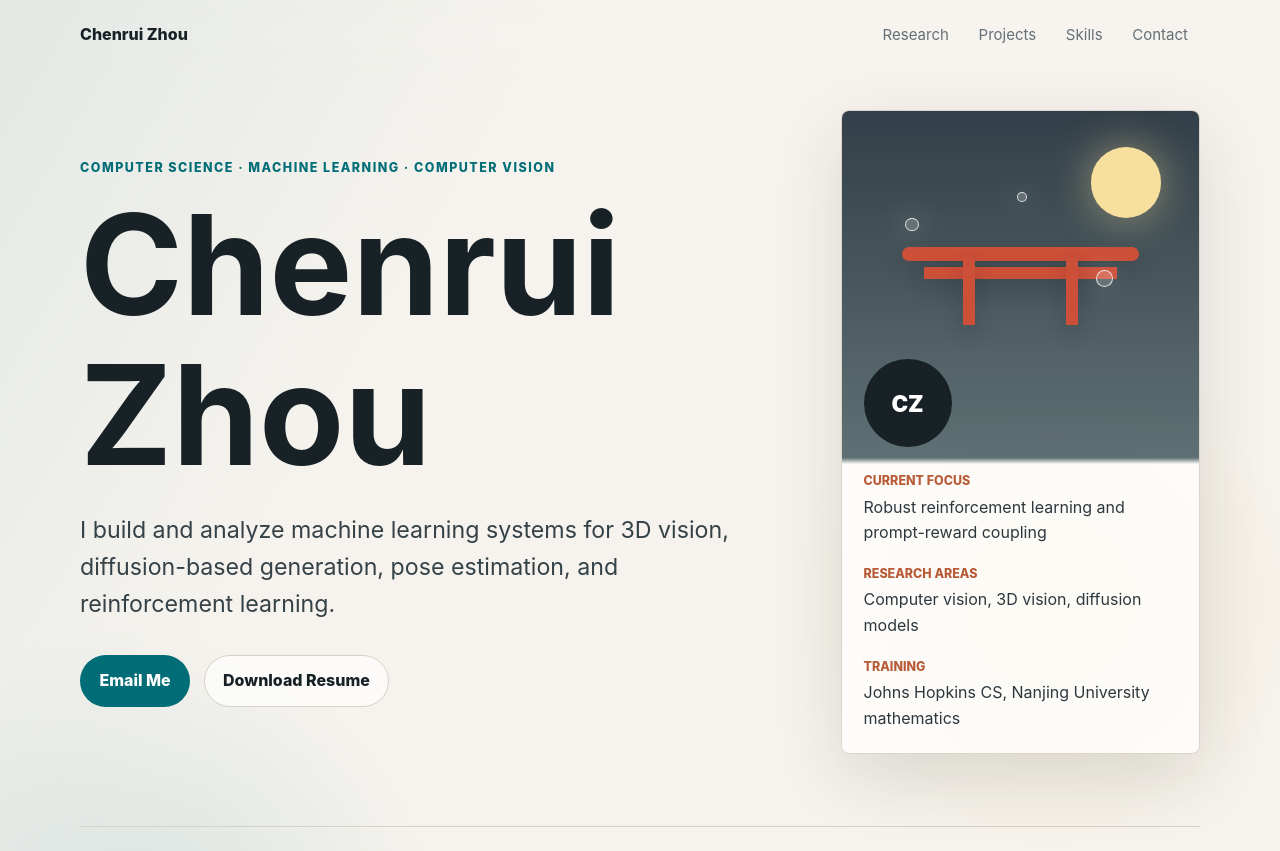
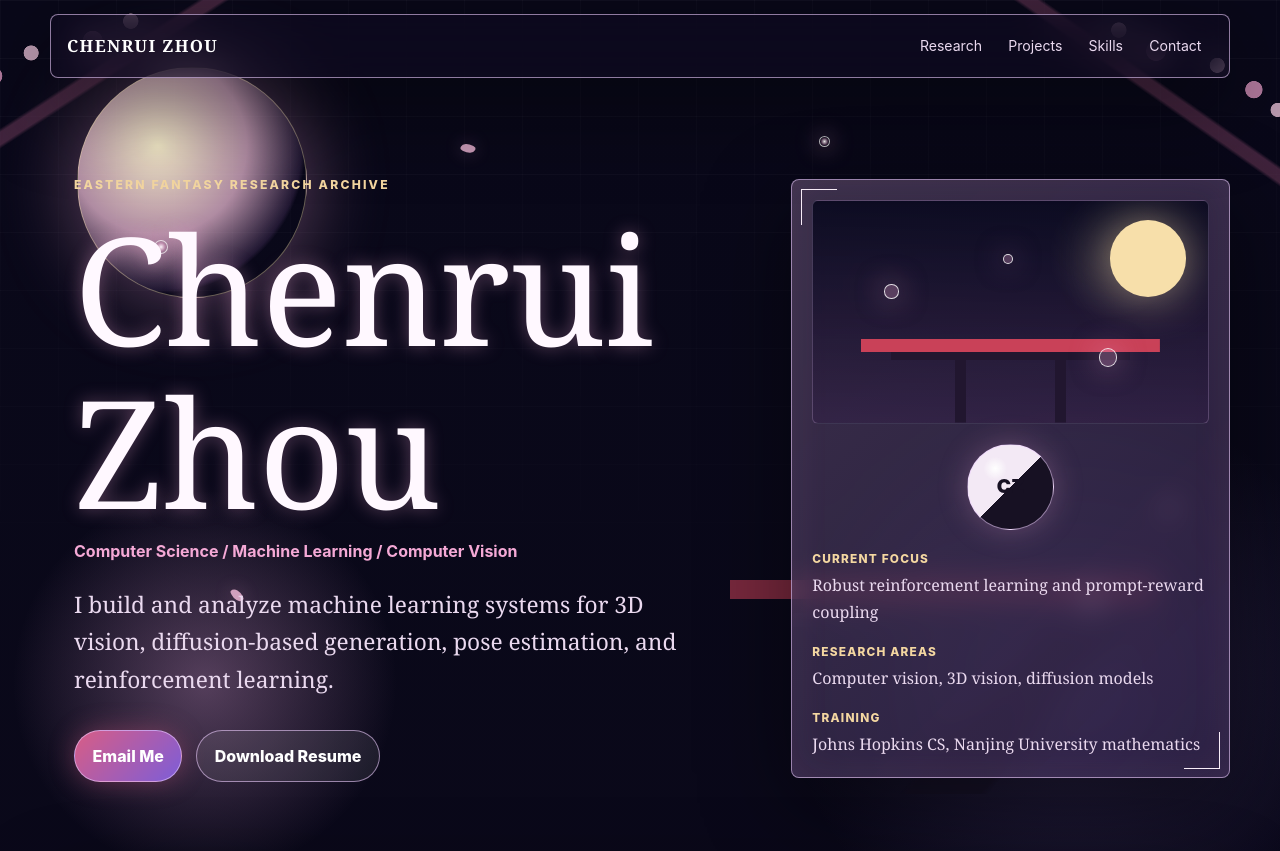
Before and after one commit to CZ0012/CZ0012.github.io, a plain HTML site: page index.html in a window 1280 px wide. Shown: the top 851 px of the page. Drawn offline with Linux system fonts and the light colour scheme.

Commit message:
Apply eastern fantasy theme

```diff
--- a/index.html
+++ b/index.html
@@ -11,6 +11,20 @@
     <link rel="stylesheet" href="styles.css" />
   </head>
   <body>
+    <div class="scene" aria-hidden="true">
+      <div class="night-moon"></div>
+      <div class="sakura-branch branch-left"></div>
+      <div class="sakura-branch branch-right"></div>
+      <div class="shrine-silhouette"></div>
+      <div class="danmaku d1"></div>
+      <div class="danmaku d2"></div>
+      <div class="danmaku d3"></div>
+      <div class="petal p1"></div>
+      <div class="petal p2"></div>
+      <div class="petal p3"></div>
+      <div class="petal p4"></div>
+    </div>
+
     <header class="site-header" aria-label="Primary navigation">
       <a class="brand" href="#top">Chenrui Zhou</a>
       <nav class="nav-links" aria-label="Sections">
@@ -24,8 +38,9 @@
     <main id="top">
       <section class="hero section">
         <div class="hero-copy">
-          <p class="eyebrow">Computer Science · Machine Learning · Computer Vision</p>
+          <p class="eyebrow">Eastern Fantasy Research Archive</p>
           <h1>Chenrui Zhou</h1>
+          <p class="hero-subtitle">Computer Science / Machine Learning / Computer Vision</p>
           <p class="hero-text">
             I build and analyze machine learning systems for 3D vision,
             diffusion-based generation, pose estimation, and reinforcement learning.
@@ -36,15 +51,9 @@
           </div>
         </div>
 
-        <aside class="profile-panel" aria-label="Profile summary">
+        <aside class="profile-panel ornate-panel" aria-label="Profile summary">
           <div class="hero-art" aria-hidden="true">
             <div class="moon"></div>
-            <div class="torii">
-              <span></span>
-              <span></span>
-              <span></span>
-              <span></span>
-            </div>
             <div class="spell-orb orb-one"></div>
             <div class="spell-orb orb-two"></div>
             <div class="spell-orb orb-three"></div>
@@ -67,7 +76,7 @@
         </aside>
       </section>
 
-      <section class="section about" aria-labelledby="about-title">
+      <section class="section about ornate-panel" aria-labelledby="about-title">
         <div class="section-heading">
           <p class="eyebrow">About</p>
           <h2 id="about-title">Research-oriented CS and ML background</h2>
@@ -81,7 +90,7 @@
         </p>
       </section>
 
-      <section class="section split" aria-labelledby="education-title">
+      <section class="section split ornate-panel" aria-labelledby="education-title">
         <div class="section-heading">
           <p class="eyebrow">Education</p>
           <h2 id="education-title">Academic training</h2>
@@ -100,7 +109,7 @@
         </div>
       </section>
 
-      <section id="research" class="section" aria-labelledby="research-title">
+      <section id="research" class="section ornate-panel" aria-labelledby="research-title">
         <div class="section-heading">
           <p class="eyebrow">Experience and Research</p>
           <h2 id="research-title">Selected work</h2>
@@ -144,7 +153,7 @@
         </div>
       </section>
 
-      <section id="projects" class="section split" aria-labelledby="projects-title">
+      <section id="projects" class="section split ornate-panel" aria-labelledby="projects-title">
         <div class="section-heading">
           <p class="eyebrow">Projects</p>
           <h2 id="projects-title">Independent technical work</h2>
@@ -163,7 +172,7 @@
         </article>
       </section>
 
-      <section id="skills" class="section" aria-labelledby="skills-title">
+      <section id="skills" class="section ornate-panel" aria-labelledby="skills-title">
         <div class="section-heading">
           <p class="eyebrow">Skills</p>
           <h2 id="skills-title">Technical toolkit</h2>
@@ -188,7 +197,7 @@
         </div>
       </section>
 
-      <section class="section split" aria-labelledby="awards-title">
+      <section class="section split ornate-panel" aria-labelledby="awards-title">
         <div class="section-heading">
           <p class="eyebrow">Awards</p>
           <h2 id="awards-title">Recognition</h2>
@@ -205,7 +214,7 @@
         </div>
       </section>
 
-      <section id="contact" class="contact section" aria-labelledby="contact-title">
+      <section id="contact" class="contact section ornate-panel" aria-labelledby="contact-title">
         <div>
           <p class="eyebrow">Contact</p>
           <h2 id="contact-title">Open to research and engineering conversations</h2>
@@ -215,7 +224,7 @@
     </main>
 
     <footer class="site-footer">
-      <p>© <span id="year"></span> Chenrui Zhou. Built for GitHub Pages.</p>
+      <p>(c) <span id="year"></span> Chenrui Zhou. Built for GitHub Pages.</p>
     </footer>
 
     <script src="script.js"></script>
--- a/styles.css
+++ b/styles.css
@@ -1,17 +1,20 @@
 :root {
-  color-scheme: light;
-  --bg: #f6f3ee;
-  --surface: #ffffff;
-  --surface-soft: #ece7df;
-  --ink: #172126;
-  --muted: #657077;
-  --line: #d8d1c7;
-  --accent: #006d77;
-  --accent-dark: #004f57;
-  --accent-warm: #b85c38;
-  --shadow: 0 24px 70px rgba(23, 33, 38, 0.12);
+  color-scheme: dark;
+  --bg: #090819;
+  --ink: #f8edf8;
+  --soft-ink: #ead9ef;
+  --muted: #c8b2d4;
+  --panel: rgba(43, 30, 63, 0.62);
+  --panel-strong: rgba(35, 24, 55, 0.82);
+  --line: rgba(238, 205, 255, 0.58);
+  --line-soft: rgba(238, 205, 255, 0.22);
+  --accent: #f5a9d6;
+  --accent-2: #bda2ff;
+  --accent-3: #f4d7a1;
+  --red: #c94158;
+  --shadow: 0 26px 90px rgba(0, 0, 0, 0.48);
   --radius: 8px;
-  --max-width: 1120px;
+  --max-width: 1180px;
 }
 
 * {
@@ -23,22 +26,164 @@
 }
 
 body {
+  min-height: 100vh;
   margin: 0;
   background:
-    radial-gradient(circle at 82% 14%, rgba(236, 209, 126, 0.22), transparent 17rem),
-    radial-gradient(circle at 10% 22%, rgba(0, 109, 119, 0.13), transparent 20rem),
-    linear-gradient(120deg, rgba(0, 109, 119, 0.08), transparent 32rem),
-    linear-gradient(320deg, rgba(184, 92, 56, 0.1), transparent 28rem),
+    radial-gradient(circle at 16% 18%, rgba(230, 167, 219, 0.34), transparent 12rem),
+    radial-gradient(circle at 84% 18%, rgba(132, 107, 190, 0.25), transparent 18rem),
+    linear-gradient(180deg, rgba(9, 8, 25, 0.76), rgba(14, 10, 28, 0.93)),
     var(--bg);
   color: var(--ink);
-  font-family:
-    Inter, ui-sans-serif, system-ui, -apple-system, BlinkMacSystemFont, "Segoe UI",
-    sans-serif;
-  line-height: 1.6;
+  font-family: "Georgia", "Times New Roman", ui-serif, serif;
+  line-height: 1.65;
+  overflow-x: hidden;
+}
+
+body::before {
+  position: fixed;
+  inset: 0;
+  z-index: -3;
+  background:
+    linear-gradient(rgba(255, 255, 255, 0.035) 1px, transparent 1px),
+    linear-gradient(90deg, rgba(255, 255, 255, 0.025) 1px, transparent 1px);
+  background-size: 58px 58px;
+  content: "";
+  mask-image: linear-gradient(to bottom, black, transparent 85%);
 }
 
 a {
   color: inherit;
+}
+
+.scene,
+.scene > * {
+  pointer-events: none;
+}
+
+.scene {
+  position: fixed;
+  inset: 0;
+  z-index: -2;
+  overflow: hidden;
+}
+
+.night-moon {
+  position: absolute;
+  top: 4.2rem;
+  left: 6vw;
+  width: clamp(9rem, 18vw, 17rem);
+  aspect-ratio: 1;
+  border: 1px solid rgba(255, 233, 178, 0.38);
+  border-radius: 50%;
+  background: radial-gradient(circle at 35% 34%, rgba(255, 245, 209, 0.95), rgba(247, 196, 221, 0.7) 42%, rgba(141, 95, 166, 0.18) 68%, transparent 70%);
+  box-shadow: 0 0 80px rgba(245, 169, 214, 0.38);
+}
+
+.shrine-silhouette {
+  position: absolute;
+  right: -7rem;
+  bottom: -3rem;
+  width: min(46rem, 72vw);
+  height: 28rem;
+  opacity: 0.58;
+  background:
+    linear-gradient(var(--red), var(--red)) 24% 42% / 58% 1.2rem no-repeat,
+    linear-gradient(#241833, #241833) 32% 49% / 42% 0.85rem no-repeat,
+    linear-gradient(#241833, #241833) 38% 49% / 1.2rem 34% no-repeat,
+    linear-gradient(#241833, #241833) 67% 49% / 1.2rem 34% no-repeat,
+    linear-gradient(130deg, transparent 44%, #161024 45% 55%, transparent 56%) 46% 80% / 80% 40% no-repeat;
+  filter: blur(0.2px);
+}
+
+.sakura-branch {
+  position: absolute;
+  width: 28rem;
+  height: 11rem;
+  opacity: 0.72;
+  background:
+    radial-gradient(circle at 14% 54%, #ffd3e9 0 0.42rem, transparent 0.46rem),
+    radial-gradient(circle at 20% 45%, #f0a4ce 0 0.52rem, transparent 0.56rem),
+    radial-gradient(circle at 29% 35%, #ffd3e9 0 0.45rem, transparent 0.49rem),
+    radial-gradient(circle at 43% 33%, #f1a7d5 0 0.6rem, transparent 0.64rem),
+    radial-gradient(circle at 52% 25%, #ffd3e9 0 0.46rem, transparent 0.5rem),
+    linear-gradient(155deg, transparent 45%, rgba(95, 52, 81, 0.9) 46% 49%, transparent 50%);
+}
+
+.branch-left {
+  top: -1.4rem;
+  left: -6rem;
+  transform: rotate(-8deg);
+}
+
+.branch-right {
+  top: -0.8rem;
+  right: -4rem;
+  transform: scaleX(-1) rotate(-10deg);
+}
+
+.danmaku,
+.petal {
+  position: absolute;
+  border-radius: 50%;
+}
+
+.danmaku {
+  border: 1px solid rgba(255, 255, 255, 0.75);
+  background: radial-gradient(circle, white, rgba(245, 169, 214, 0.35) 48%, transparent 70%);
+  box-shadow: 0 0 22px rgba(245, 169, 214, 0.65);
+}
+
+.d1 {
+  top: 30%;
+  left: 12%;
+  width: 0.9rem;
+  height: 0.9rem;
+}
+
+.d2 {
+  top: 17%;
+  left: 64%;
+  width: 0.7rem;
+  height: 0.7rem;
+}
+
+.d3 {
+  right: 14%;
+  bottom: 24%;
+  width: 1.1rem;
+  height: 1.1rem;
+}
+
+.petal {
+  width: 0.9rem;
+  height: 0.55rem;
+  border-radius: 70% 20% 70% 20%;
+  background: rgba(255, 196, 228, 0.78);
+  box-shadow: 0 0 18px rgba(245, 169, 214, 0.3);
+}
+
+.p1 {
+  top: 18%;
+  left: 36%;
+  transform: rotate(28deg);
+}
+
+.p2 {
+  top: 35%;
+  right: 31%;
+  transform: rotate(-24deg);
+}
+
+.p3 {
+  bottom: 25%;
+  left: 18%;
+  transform: rotate(62deg);
+}
+
+.p4 {
+  bottom: 36%;
+  right: 8%;
+  transform: rotate(-42deg);
 }
 
 .site-header {
@@ -50,62 +195,78 @@
   justify-content: space-between;
   gap: 1rem;
   width: min(100% - 2rem, var(--max-width));
-  margin: 0 auto;
-  padding: 1rem 0;
+  margin: 0.85rem auto 0;
+  padding: 0.8rem 1rem;
+  border: 1px solid var(--line);
+  border-radius: var(--radius);
+  background: rgba(16, 12, 34, 0.58);
+  box-shadow: var(--shadow);
   backdrop-filter: blur(18px);
 }
 
 .brand,
-.nav-links a {
+.nav-links a,
+.button,
+.contact-link {
   text-decoration: none;
 }
 
 .brand {
-  color: var(--ink);
+  color: white;
+  font-size: 1.05rem;
   font-weight: 800;
+  letter-spacing: 0.08em;
+  text-transform: uppercase;
 }
 
 .nav-links {
   display: flex;
   align-items: center;
-  gap: 0.35rem;
-  color: var(--muted);
-  font-size: 0.94rem;
+  gap: 0.2rem;
+  color: var(--soft-ink);
+  font-family: Inter, ui-sans-serif, system-ui, -apple-system, BlinkMacSystemFont, "Segoe UI", sans-serif;
+  font-size: 0.88rem;
 }
 
 .nav-links a {
   border-radius: 999px;
-  padding: 0.45rem 0.75rem;
+  padding: 0.42rem 0.72rem;
 }
 
 .nav-links a:hover,
 .nav-links a:focus-visible {
-  background: rgba(255, 255, 255, 0.74);
-  color: var(--ink);
+  background: rgba(245, 169, 214, 0.16);
+  color: white;
   outline: none;
 }
 
 .section {
   width: min(100% - 2rem, var(--max-width));
-  margin: 0 auto;
-  padding: 4.5rem 0;
+  margin: 1.1rem auto;
+  padding: clamp(1.35rem, 3vw, 2.1rem);
 }
 
 .hero {
   display: grid;
-  min-height: calc(100vh - 5rem);
+  min-height: calc(100vh - 7rem);
   align-items: center;
-  grid-template-columns: minmax(0, 1.1fr) minmax(20rem, 0.58fr);
-  gap: clamp(2rem, 7vw, 5rem);
-  padding-top: 2.5rem;
+  grid-template-columns: minmax(0, 1.05fr) minmax(20rem, 0.68fr);
+  gap: clamp(1.5rem, 5vw, 4rem);
+  margin-top: 1.6rem;
+  padding: clamp(1.5rem, 4vw, 3rem) 0;
+}
+
+.hero-copy {
+  padding: clamp(1rem, 2vw, 1.5rem);
 }
 
 .eyebrow {
   margin: 0 0 0.75rem;
-  color: var(--accent);
-  font-size: 0.78rem;
+  color: var(--accent-3);
+  font-family: Inter, ui-sans-serif, system-ui, -apple-system, BlinkMacSystemFont, "Segoe UI", sans-serif;
+  font-size: 0.76rem;
   font-weight: 800;
-  letter-spacing: 0.12em;
+  letter-spacing: 0.18em;
   text-transform: uppercase;
 }
 
@@ -121,27 +282,41 @@
 h3 {
   margin: 0;
   line-height: 1.08;
+  text-shadow: 0 0 18px rgba(245, 169, 214, 0.35);
 }
 
 h1 {
-  max-width: 10ch;
-  font-size: clamp(4rem, 12vw, 8.7rem);
+  max-width: 9ch;
+  color: #fff8ff;
+  font-size: clamp(4.8rem, 12vw, 9.4rem);
+  font-weight: 500;
 }
 
 h2 {
   max-width: 18ch;
-  font-size: clamp(2rem, 5vw, 4.5rem);
+  color: white;
+  font-size: clamp(1.8rem, 4.5vw, 4rem);
+  font-weight: 500;
 }
 
 h3 {
-  font-size: 1.08rem;
+  color: white;
+  font-size: 1.1rem;
+  font-weight: 700;
+}
+
+.hero-subtitle {
+  margin: 0.35rem 0 0;
+  color: var(--accent);
+  font-family: Inter, ui-sans-serif, system-ui, -apple-system, BlinkMacSystemFont, "Segoe UI", sans-serif;
+  font-weight: 700;
 }
 
 .hero-text {
   max-width: 43rem;
   margin: 1.35rem 0 0;
-  color: #344147;
-  font-size: clamp(1.12rem, 2vw, 1.45rem);
+  color: var(--soft-ink);
+  font-size: clamp(1.08rem, 2vw, 1.42rem);
 }
 
 .hero-actions {
@@ -156,213 +331,199 @@
   min-height: 2.9rem;
   align-items: center;
   justify-content: center;
-  border: 1px solid transparent;
+  border: 1px solid var(--line);
   border-radius: 999px;
-  padding: 0.75rem 1.15rem;
+  padding: 0.72rem 1.1rem;
+  font-family: Inter, ui-sans-serif, system-ui, -apple-system, BlinkMacSystemFont, "Segoe UI", sans-serif;
   font-weight: 800;
-  text-decoration: none;
 }
 
 .button.primary {
-  background: var(--accent);
+  background: linear-gradient(135deg, #d85d85, #7d5dd8);
+  color: white;
+  box-shadow: 0 0 26px rgba(216, 93, 133, 0.38);
+}
+
+.button.secondary {
+  background: rgba(255, 255, 255, 0.08);
   color: white;
 }
 
-.button.primary:hover,
-.button.primary:focus-visible {
-  background: var(--accent-dark);
+.button:hover,
+.button:focus-visible {
+  border-color: rgba(255, 255, 255, 0.9);
   outline: none;
+  transform: translateY(-1px);
 }
 
-.button.secondary {
-  border-color: var(--line);
-  background: rgba(255, 255, 255, 0.72);
-  color: var(--ink);
-}
-
-.button.secondary:hover,
-.button.secondary:focus-visible {
-  border-color: var(--accent);
-  outline: none;
-}
-
-.profile-panel,
+.ornate-panel,
 .work-card,
 .project-card,
 .skill-groups article,
 .awards-list article {
-  border: 1px solid rgba(216, 209, 199, 0.9);
+  position: relative;
+  border: 1px solid var(--line);
   border-radius: var(--radius);
-  background: rgba(255, 255, 255, 0.74);
-  box-shadow: var(--shadow);
+  background:
+    linear-gradient(135deg, rgba(255, 226, 247, 0.13), rgba(139, 113, 206, 0.08)),
+    var(--panel);
+  box-shadow: var(--shadow), inset 0 0 42px rgba(245, 169, 214, 0.08);
+  backdrop-filter: blur(14px);
+}
+
+.ornate-panel::before,
+.ornate-panel::after {
+  position: absolute;
+  width: 2.2rem;
+  height: 2.2rem;
+  border-color: rgba(255, 231, 250, 0.76);
+  content: "";
+  pointer-events: none;
+}
+
+.ornate-panel::before {
+  top: 0.55rem;
+  left: 0.55rem;
+  border-top: 1px solid;
+  border-left: 1px solid;
+}
+
+.ornate-panel::after {
+  right: 0.55rem;
+  bottom: 0.55rem;
+  border-right: 1px solid;
+  border-bottom: 1px solid;
 }
 
 .profile-panel {
-  position: relative;
   overflow: hidden;
-  padding: 1.35rem;
-}
-
-.profile-panel::before {
-  position: absolute;
-  inset: 0;
-  background:
-    linear-gradient(180deg, rgba(10, 25, 35, 0.88), rgba(22, 48, 55, 0.72) 54%, rgba(255, 255, 255, 0) 55%),
-    radial-gradient(circle at 22% 28%, rgba(255, 255, 255, 0.75) 0 1px, transparent 2px),
-    radial-gradient(circle at 52% 18%, rgba(255, 255, 255, 0.65) 0 1px, transparent 2px),
-    radial-gradient(circle at 72% 36%, rgba(255, 255, 255, 0.7) 0 1px, transparent 2px);
-  content: "";
-  opacity: 0.95;
-}
-
-.profile-panel > * {
-  position: relative;
+  padding: 1.25rem;
 }
 
 .hero-art {
   position: relative;
-  height: 13rem;
-  margin: -0.2rem -0.2rem 1.35rem;
+  height: 14rem;
+  margin: 0 0 1.25rem;
+  border: 1px solid var(--line-soft);
   border-radius: calc(var(--radius) - 2px);
+  background:
+    linear-gradient(180deg, rgba(6, 7, 28, 0.86), rgba(51, 31, 70, 0.5)),
+    radial-gradient(circle at 76% 24%, rgba(255, 235, 181, 0.5), transparent 4rem);
+  overflow: hidden;
+}
+
+.hero-art::before {
+  position: absolute;
+  inset: auto -1rem 0;
+  height: 42%;
+  background:
+    linear-gradient(var(--red), var(--red)) 50% 12% / 70% 0.82rem no-repeat,
+    linear-gradient(#21162f, #21162f) 50% 25% / 56% 0.58rem no-repeat,
+    linear-gradient(#21162f, #21162f) 38% 100% / 0.7rem 78% no-repeat,
+    linear-gradient(#21162f, #21162f) 62% 100% / 0.7rem 78% no-repeat;
+  content: "";
 }
 
 .moon {
   position: absolute;
-  top: 1.1rem;
-  right: 1.2rem;
-  width: 4.4rem;
-  height: 4.4rem;
+  top: 1.2rem;
+  right: 1.35rem;
+  width: 4.8rem;
+  height: 4.8rem;
   border-radius: 50%;
-  background: #f7df9e;
-  box-shadow: 0 0 42px rgba(247, 223, 158, 0.48);
-}
-
-.torii span {
-  position: absolute;
-  display: block;
-  background: #cc4f38;
-  box-shadow: 0 9px 22px rgba(8, 15, 20, 0.18);
-}
-
-.torii span:nth-child(1) {
-  left: 13%;
-  right: 13%;
-  bottom: 4.8rem;
-  height: 0.9rem;
-  border-radius: 999px;
-}
-
-.torii span:nth-child(2) {
-  left: 20%;
-  right: 20%;
-  bottom: 3.7rem;
-  height: 0.72rem;
-}
-
-.torii span:nth-child(3),
-.torii span:nth-child(4) {
-  bottom: 0.8rem;
-  width: 0.75rem;
-  height: 4.2rem;
-}
-
-.torii span:nth-child(3) {
-  left: 32%;
-}
-
-.torii span:nth-child(4) {
-  right: 32%;
+  background: #f7dfaa;
+  box-shadow: 0 0 46px rgba(247, 223, 170, 0.58);
 }
 
 .spell-orb {
   position: absolute;
-  border: 1px solid rgba(255, 255, 255, 0.78);
+  border: 1px solid rgba(255, 255, 255, 0.82);
   border-radius: 50%;
-  background: rgba(255, 255, 255, 0.2);
-  box-shadow: 0 0 28px rgba(255, 255, 255, 0.36);
+  background: rgba(245, 169, 214, 0.28);
+  box-shadow: 0 0 28px rgba(245, 169, 214, 0.5);
 }
 
 .orb-one {
-  top: 5.5rem;
-  left: 14%;
-  width: 0.85rem;
-  height: 0.85rem;
+  top: 5.2rem;
+  left: 18%;
+  width: 0.9rem;
+  height: 0.9rem;
 }
 
 .orb-two {
-  right: 21%;
-  bottom: 3.15rem;
-  width: 1.1rem;
-  height: 1.1rem;
+  right: 23%;
+  bottom: 3.5rem;
+  width: 1.16rem;
+  height: 1.16rem;
 }
 
 .orb-three {
-  top: 3.9rem;
-  left: 49%;
-  width: 0.62rem;
-  height: 0.62rem;
+  top: 3.3rem;
+  left: 48%;
+  width: 0.64rem;
+  height: 0.64rem;
 }
 
 .profile-mark {
   display: grid;
-  width: 5.5rem;
-  height: 5.5rem;
-  margin-bottom: 1.5rem;
+  width: 5.4rem;
+  height: 5.4rem;
+  margin: 0 auto 1.25rem;
   place-items: center;
+  border: 1px solid var(--line);
   border-radius: 50%;
-  background: var(--ink);
-  color: white;
-  font-size: 1.4rem;
+  background:
+    radial-gradient(circle at 32% 28%, white, transparent 14%),
+    conic-gradient(from 45deg, #171123 0 50%, #f3e9f5 0 100%);
+  color: #171123;
+  font-family: Inter, ui-sans-serif, system-ui, -apple-system, BlinkMacSystemFont, "Segoe UI", sans-serif;
+  font-size: 1.2rem;
   font-weight: 900;
+  box-shadow: 0 0 30px rgba(245, 169, 214, 0.26);
 }
 
 dl {
   display: grid;
-  gap: 1.15rem;
+  gap: 1.1rem;
   margin: 0;
 }
 
 dt {
-  color: var(--accent-warm);
-  font-size: 0.78rem;
+  color: var(--accent-3);
+  font-family: Inter, ui-sans-serif, system-ui, -apple-system, BlinkMacSystemFont, "Segoe UI", sans-serif;
+  font-size: 0.74rem;
   font-weight: 800;
+  letter-spacing: 0.1em;
   text-transform: uppercase;
 }
 
 dd {
-  margin: 0.2rem 0 0;
-  color: #2d383e;
+  margin: 0.16rem 0 0;
+  color: var(--soft-ink);
 }
 
-.about {
+.about,
+.split {
   display: grid;
-  grid-template-columns: 0.8fr 1.2fr;
+  grid-template-columns: minmax(12rem, 0.64fr) minmax(0, 1.36fr);
   gap: clamp(1.5rem, 5vw, 4rem);
-  border-top: 1px solid var(--line);
 }
 
 .about > p {
   margin: 0;
-  color: #344147;
-  font-size: 1.18rem;
-}
-
-.split {
-  display: grid;
-  grid-template-columns: minmax(12rem, 0.6fr) minmax(0, 1.4fr);
-  gap: clamp(1.5rem, 5vw, 4rem);
-  border-top: 1px solid var(--line);
+  color: var(--soft-ink);
+  font-size: 1.12rem;
 }
 
 .timeline,
 .awards-list {
   display: grid;
-  gap: 1.5rem;
+  gap: 1rem;
 }
 
 .timeline-item {
-  padding-bottom: 1.5rem;
-  border-bottom: 1px solid var(--line);
+  padding-bottom: 1rem;
+  border-bottom: 1px dashed var(--line-soft);
 }
 
 .timeline-item:last-child {
@@ -371,8 +532,9 @@
 
 .date {
   margin: 0 0 0.45rem;
-  color: var(--accent-warm);
-  font-size: 0.86rem;
+  color: var(--accent);
+  font-family: Inter, ui-sans-serif, system-ui, -apple-system, BlinkMacSystemFont, "Segoe UI", sans-serif;
+  font-size: 0.82rem;
   font-weight: 800;
 }
 
@@ -394,20 +556,20 @@
 .project-card,
 .skill-groups article,
 .awards-list article {
-  padding: 1.35rem;
+  padding: 1.25rem;
 }
 
 .work-card.featured {
   grid-column: 1 / -1;
   background:
-    linear-gradient(135deg, rgba(0, 109, 119, 0.1), rgba(184, 92, 56, 0.08)),
-    rgba(255, 255, 255, 0.82);
+    linear-gradient(135deg, rgba(216, 93, 133, 0.22), rgba(125, 93, 216, 0.15)),
+    var(--panel-strong);
 }
 
 ul {
   margin: 1rem 0 0;
   padding-left: 1.1rem;
-  color: #38444a;
+  color: var(--soft-ink);
 }
 
 li + li {
@@ -433,19 +595,18 @@
   align-items: end;
   justify-content: space-between;
   gap: 2rem;
-  border-top: 1px solid var(--line);
 }
 
 .contact-link {
-  color: var(--accent);
+  color: #ffd8ee;
   font-size: clamp(1.1rem, 3vw, 2rem);
   font-weight: 900;
-  text-decoration: none;
+  text-shadow: 0 0 16px rgba(245, 169, 214, 0.45);
 }
 
 .contact-link:hover,
 .contact-link:focus-visible {
-  color: var(--accent-dark);
+  color: white;
   outline: none;
   text-decoration: underline;
 }
@@ -455,10 +616,12 @@
   margin: 0 auto;
   padding: 2rem 0 3rem;
   color: var(--muted);
-  font-size: 0.95rem;
+  font-family: Inter, ui-sans-serif, system-ui, -apple-system, BlinkMacSystemFont, "Segoe UI", sans-serif;
+  font-size: 0.9rem;
+  text-align: center;
 }
 
-@media (max-width: 820px) {
+@media (max-width: 860px) {
   .site-header {
     align-items: flex-start;
     flex-direction: column;
@@ -478,11 +641,10 @@
 
   .hero {
     min-height: auto;
-    padding-top: 3rem;
   }
 
   h1 {
-    font-size: clamp(3.6rem, 18vw, 5.6rem);
+    font-size: clamp(3.7rem, 18vw, 6rem);
   }
 
   .work-grid,
@@ -497,14 +659,14 @@
 }
 
 @media (max-width: 520px) {
-  .section {
-    width: min(100% - 1.25rem, var(--max-width));
-    padding: 3.5rem 0;
+  .site-header,
+  .section,
+  .site-footer {
+    width: min(100% - 1.1rem, var(--max-width));
   }
 
-  .site-header,
-  .site-footer {
-    width: min(100% - 1.25rem, var(--max-width));
+  .section {
+    padding: 1.15rem;
   }
 
   .button {
```
Also changed, not shown: 1 other file.
